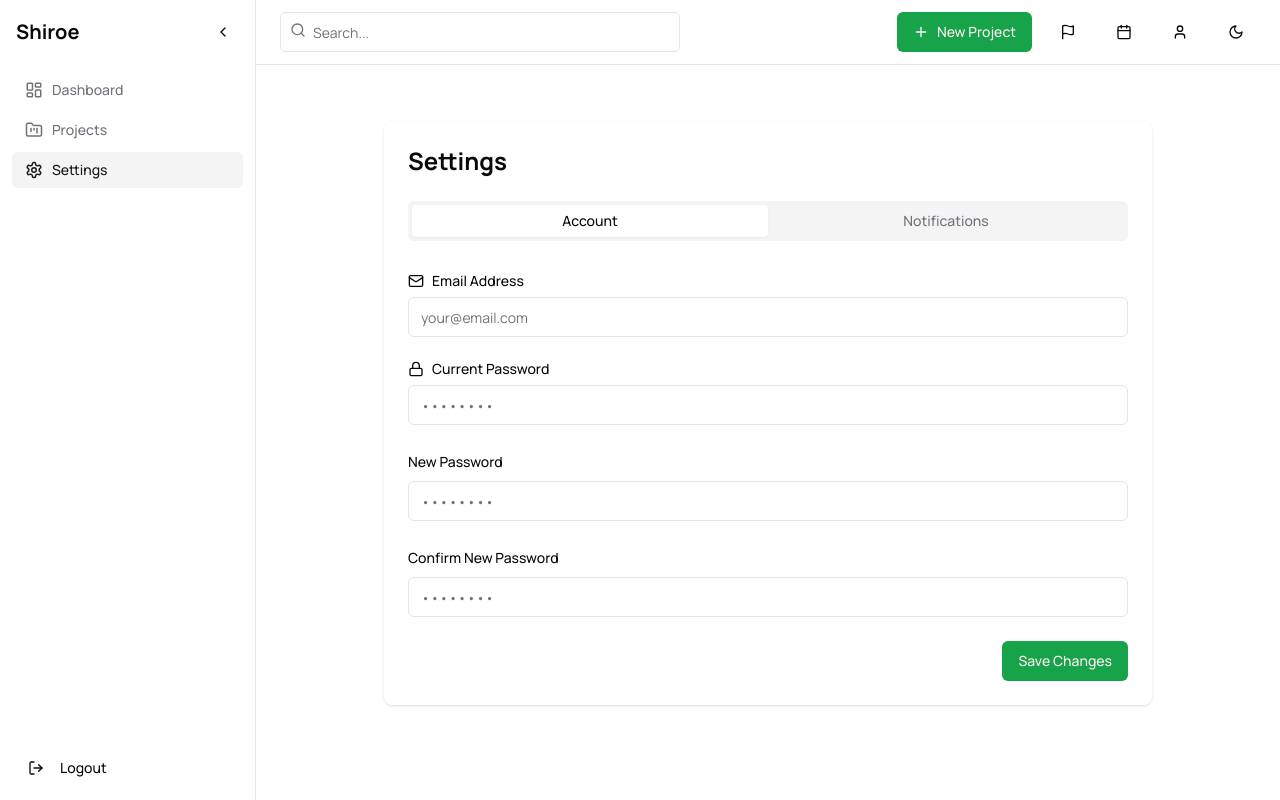
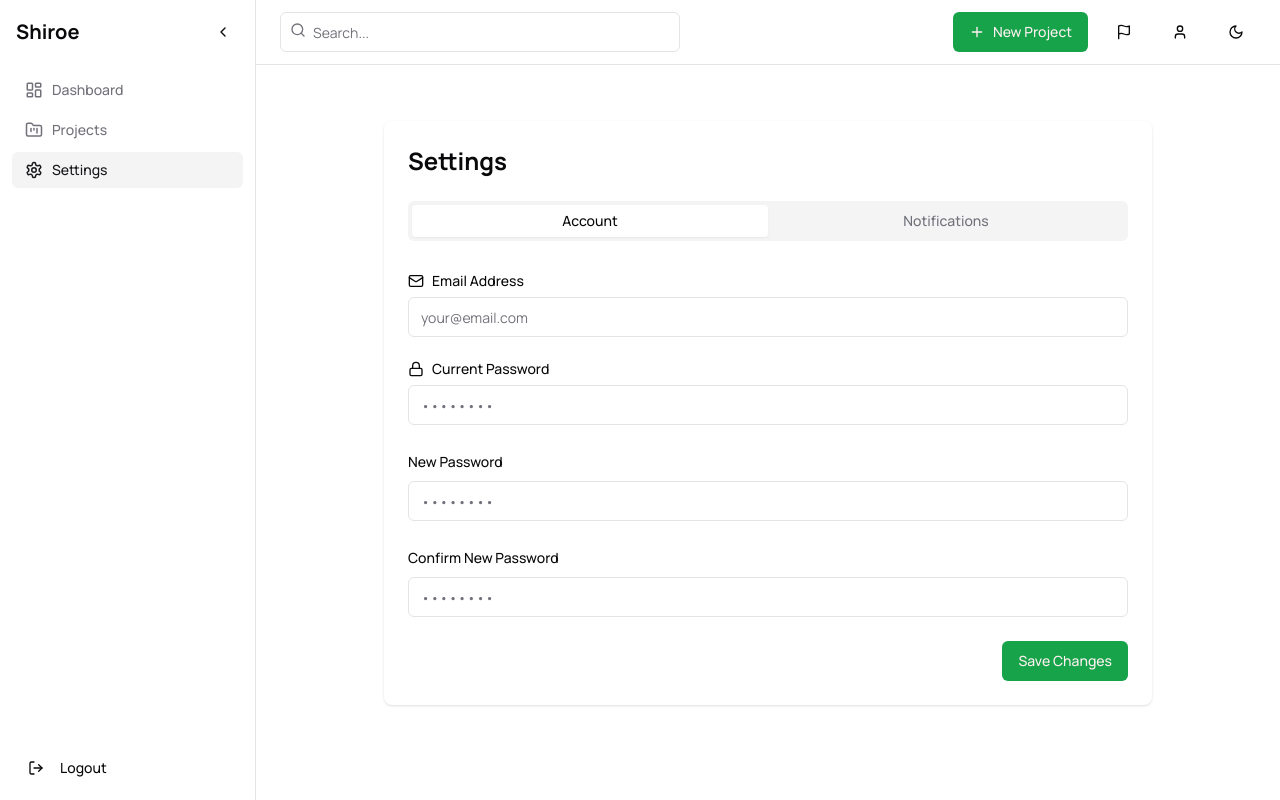
Before and after one commit to ejifeanyi/Shiroe, a Next.js app in the folder client/: page /settings in a window 1280 px wide. Built offline with nearby package versions, Linux system fonts and the light colour scheme.

Commit message:
removed calender in navbar

```diff
--- a/client/components/navbar.tsx
+++ b/client/components/navbar.tsx
@@ -4,15 +4,10 @@ import React, { useState } from "react";
 import { useRouter } from "next/navigation";
 import { ThemeToggle } from "./theme-toggle";
 
-import { Search, User, Calendar } from "lucide-react";
+import { Search, User } from "lucide-react";
 import { Button } from "@/components/ui/button";
 import { Input } from "@/components/ui/input";
-import {
-	Popover,
-	PopoverContent,
-	PopoverTrigger,
-} from "@/components/ui/popover";
-import { Calendar as CalendarComponent } from "@/components/ui/calendar";
+
 import { toast } from "sonner";
 
 import PriorityTasksButton from "./priority-task-button";
@@ -23,15 +18,7 @@ import { Project } from "@/types/project";
 
 const Navbar: React.FC = () => {
 	const router = useRouter();
-	const [isCalendarOpen, setIsCalendarOpen] = useState(false);
-	const [selectedDate, setSelectedDate] = useState<Date | undefined>(undefined);
 	const [isCreateModalOpen, setIsCreateModalOpen] = useState(false);
-
-	const handleDateSelect = (date: Date | undefined) => {
-		setSelectedDate(date);
-		// TODO: Implement task fetching for the selected date
-		console.log("Selected date:", date);
-	};
 
 	const handleCreateSuccess = (newProject: Project) => {
 		setIsCreateModalOpen(false);
@@ -57,24 +44,6 @@ const Navbar: React.FC = () => {
 							New Project
 						</CreateProjectButton>
 						<PriorityTasksButton />
-						<Popover open={isCalendarOpen} onOpenChange={setIsCalendarOpen}>
-							<PopoverTrigger asChild>
-								<Button variant="ghost" size="icon" aria-label="Open calendar">
-									<Calendar className="h-5 w-5" />
-								</Button>
-							</PopoverTrigger>
-							<PopoverContent className="w-auto p-0" align="start">
-								<CalendarComponent
-									mode="single"
-									selected={selectedDate}
-									onSelect={(date) => {
-										handleDateSelect(date);
-										setIsCalendarOpen(false);
-									}}
-									className="rounded-md border shadow"
-								/>
-							</PopoverContent>
-						</Popover>
 
 						<Button
 							variant="ghost"
```
